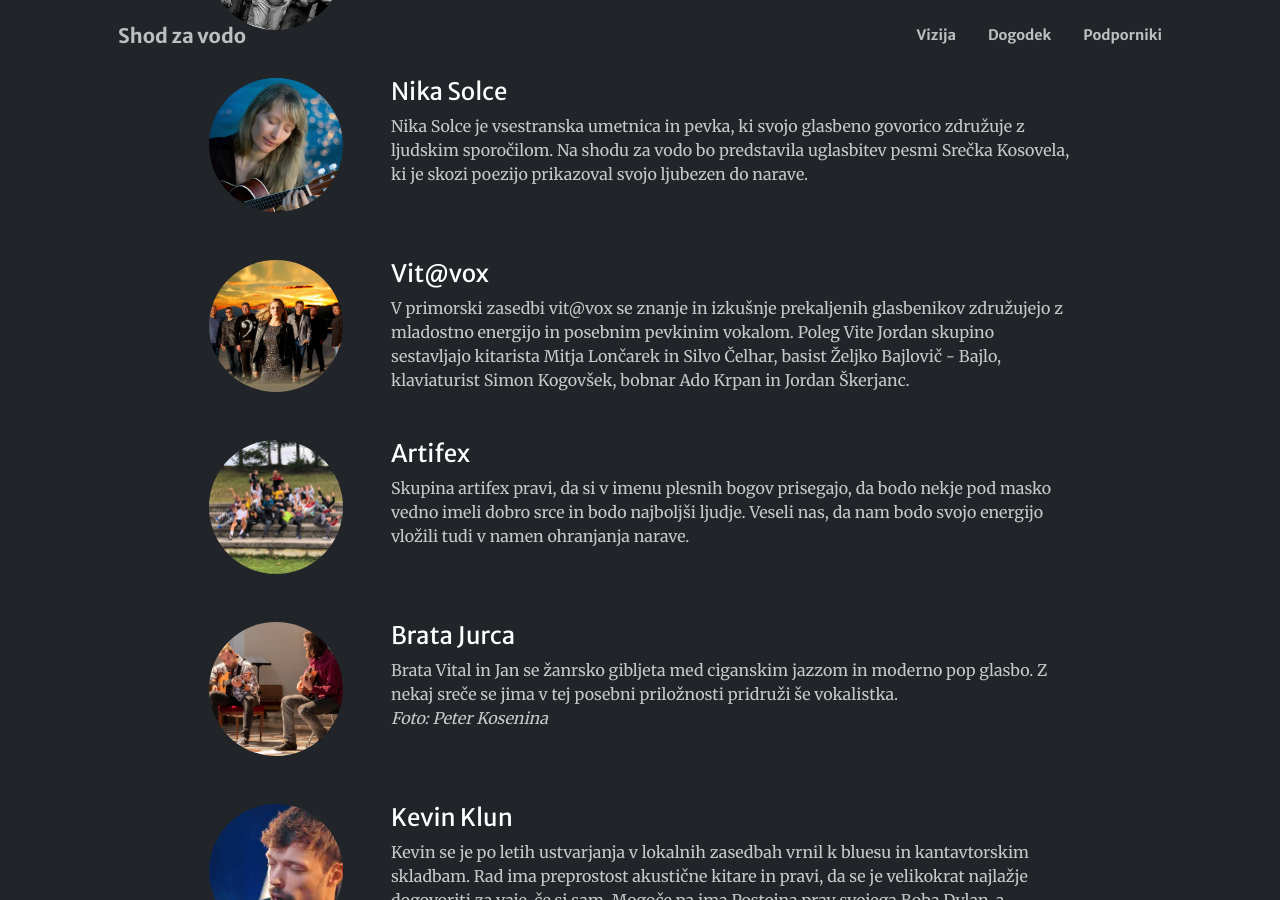
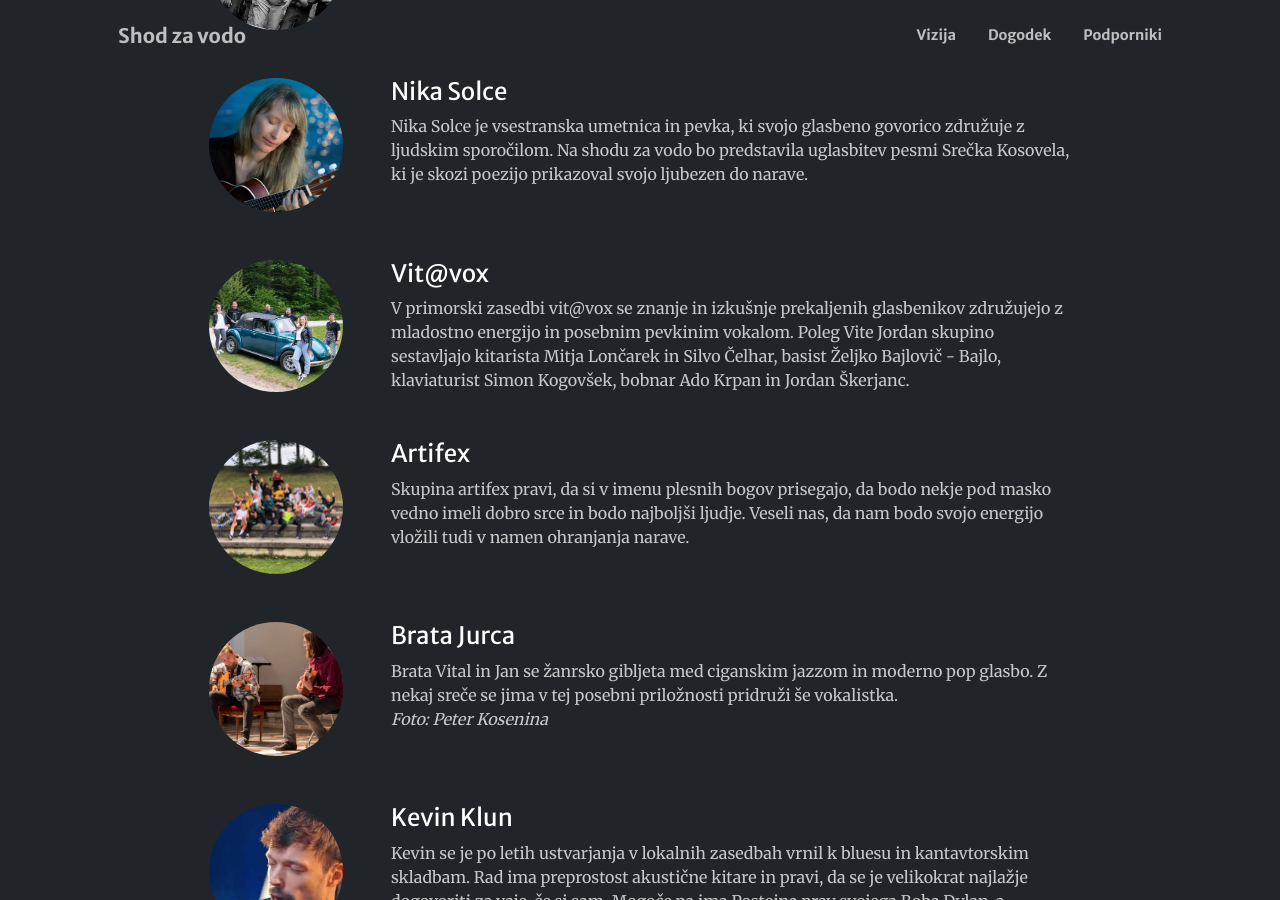
Before and after one commit to knagode/shodzavodo, a Jekyll site: the page built from index.html, in a window 1280 px wide and 900 px high, scrolled down 2569 px. Built offline with Jekyll 4.4.1, drawn with Linux system fonts in a browser that asks for light colours; some web fonts are replaced; comment, search, counter and statistics services are not loaded.

Commit message:
vitavox image change

```diff
--- a/index.html
+++ b/index.html
@@ -169,7 +169,7 @@ background: '/img/bg-index.jpg'
 
         <div class="row gx-4 gx-lg-5 justify-content-center">
           <div class="col-lg-2 text-left">
-            <img src="{{ 'img/nastopajoci/vitavox.jpg' | prepend: site.baseurl | replace: '//', '/' }}" class="img-fluid mb-5 rounded-circle" />
+            <img src="{{ 'img/nastopajoci/vitavox2.jpg' | prepend: site.baseurl | replace: '//', '/' }}" class="img-fluid mb-5 rounded-circle" />
           </div>
 
           <div class="col-lg-8">
```
Also changed, not shown: img/nastopajoci/vitavox2.jpg (added), 3 other files.
